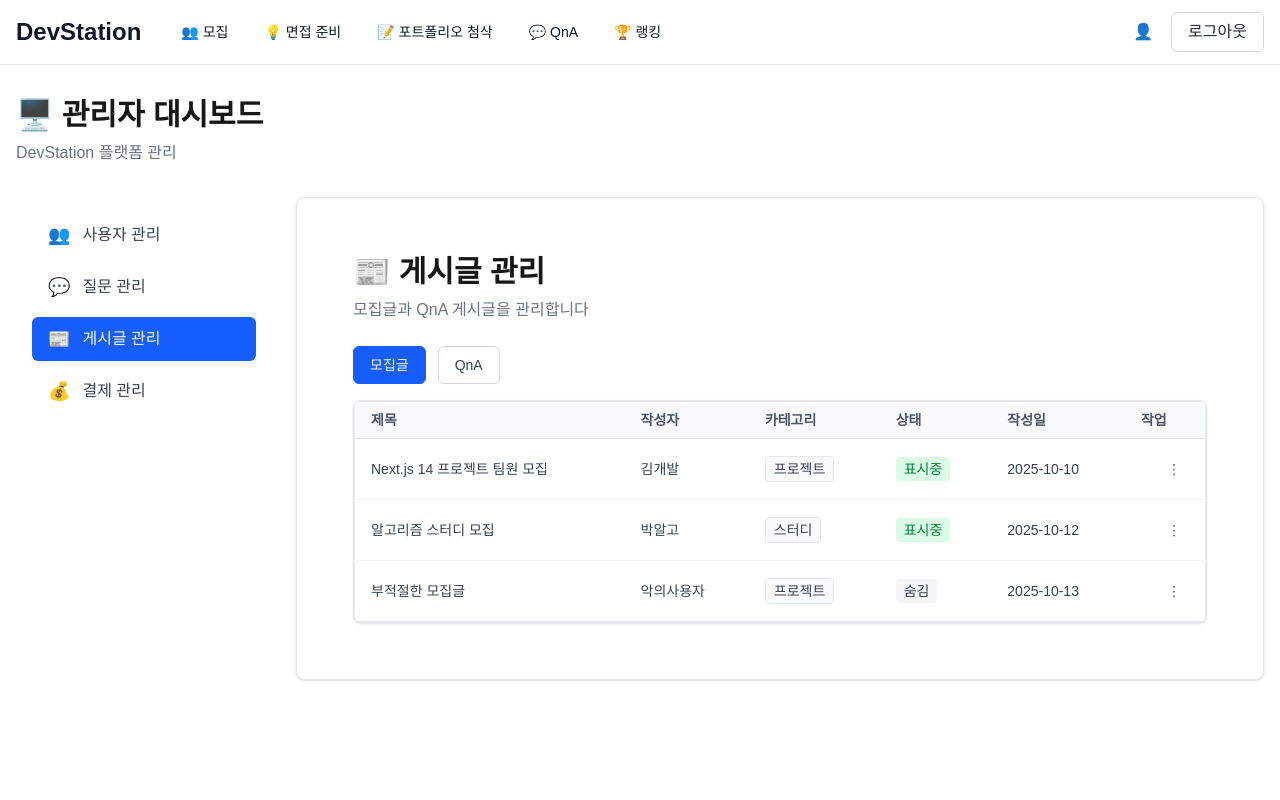
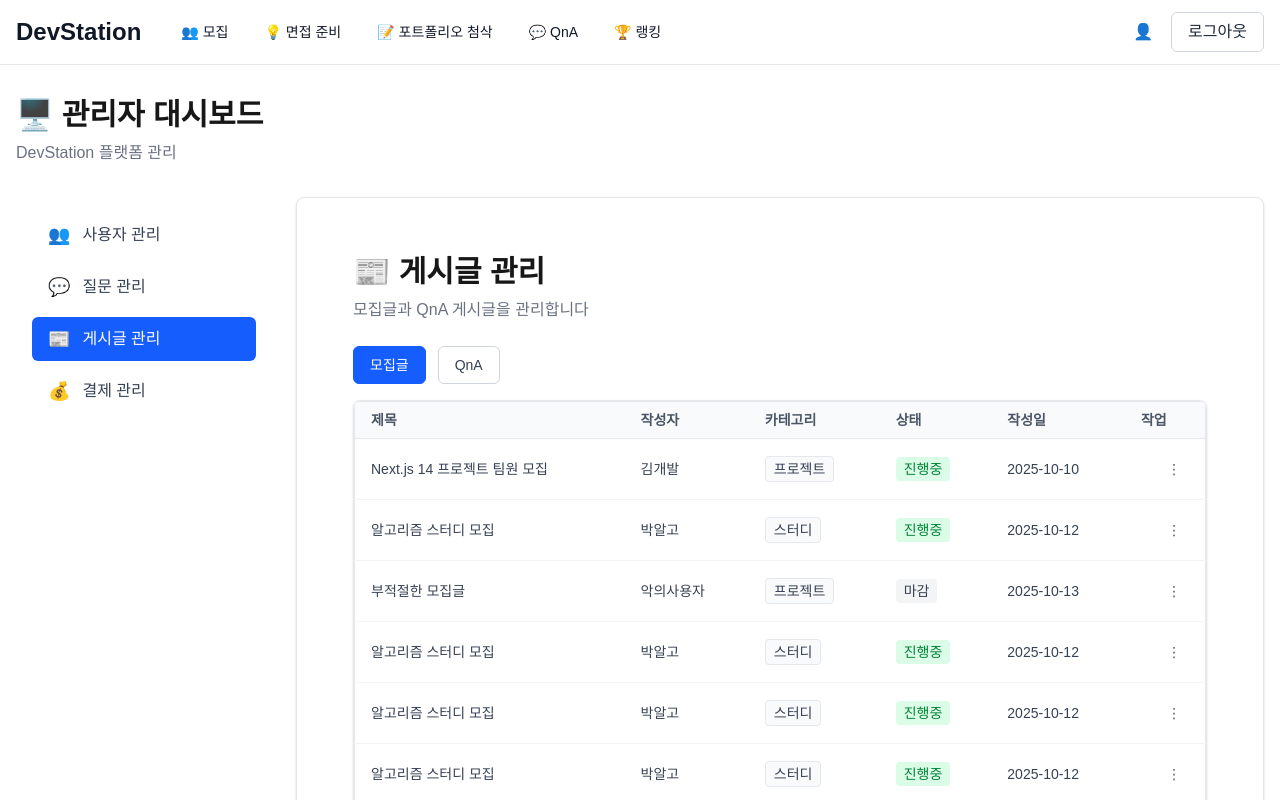
Before and after one commit to prgrms-be-devcourse/NBE7-9-2-Team04, a Next.js app in the folder frontend/: page /admin/recruitments in a window 1280 px wide. Shown: the top 800 px of the page. Built offline with nearby package versions, Linux system fonts and the light colour scheme.

Commit message:
feature: 프론트 QnA 제외 디자인 완성

```diff
--- a/frontend/src/app/admin/page.tsx
+++ b/frontend/src/app/admin/page.tsx
@@ -231,7 +231,7 @@ export default function AdminUsersPage() {
                               }}
                               className="text-red-600"
                             >
-                              영구 차단
+                              영구 정지
                             </DropdownMenuItem>
                           </>
                         ) : (
--- a/frontend/src/app/admin/questions/page.tsx
+++ b/frontend/src/app/admin/questions/page.tsx
@@ -1,7 +1,7 @@
-"use client"
+"use client";
 
-import { useState } from "react"
-import Link from "next/link"
+import { useState } from "react";
+import Link from "next/link";
 import {
   Table,
   TableBody,
@@ -9,12 +9,12 @@ import {
   TableHead,
   TableHeader,
   TableRow,
-} from "@/components/ui/table"
+} from "@/components/ui/table";
 import {
   DropdownMenuContent,
   DropdownMenuItem,
   useDropdown,
-} from "@/components/ui/dropdown-menu"
+} from "@/components/ui/dropdown-menu";
 
 // ✅ Mock questions data
 const mockQuestions = [
@@ -58,48 +58,60 @@ const mockQuestions = [
     submittedBy: "이프론트",
     submittedAt: "2025-10-13",
   },
-]
+];
 
 export default function AdminQuestionsPage() {
-  const [questions, setQuestions] = useState(mockQuestions)
+  const [questions, setQuestions] = useState(mockQuestions);
 
   const handleApprove = (id: string) => {
-    setQuestions((prev) => prev.map((q) => (q.id === id ? { ...q, status: "approved" } : q)))
-    alert("질문이 승인되었습니다.")
-  }
+    setQuestions((prev) =>
+      prev.map((q) => (q.id === id ? { ...q, status: "approved" } : q))
+    );
+    alert("질문이 승인되었습니다.");
+  };
 
   const handleReject = (id: string) => {
-    setQuestions((prev) => prev.map((q) => (q.id === id ? { ...q, status: "rejected" } : q)))
-    alert("질문이 거부되었습니다.")
-  }
+    setQuestions((prev) =>
+      prev.map((q) => (q.id === id ? { ...q, status: "rejected" } : q))
+    );
+    alert("질문이 거부되었습니다.");
+  };
 
   const handleDelete = (id: string) => {
-    setQuestions((prev) => prev.filter((q) => q.id !== id))
-    alert("질문이 삭제되었습니다.")
-  }
-
+    setQuestions((prev) => prev.filter((q) => q.id !== id));
+    alert("질문이 삭제되었습니다.");
+  };
 
   const getStatusBadge = (status: string) => {
-    const base = "px-2 py-1 text-sm rounded"
+    const base = "px-2 py-1 text-sm rounded";
     switch (status) {
       case "approved":
-        return <span className={`${base} bg-green-100 text-green-700`}>승인됨</span>
+        return (
+          <span className={`${base} bg-green-100 text-green-700`}>승인됨</span>
+        );
       case "pending":
-        return <span className={`${base} bg-yellow-100 text-yellow-700`}>대기중</span>
+        return (
+          <span className={`${base} bg-yellow-100 text-yellow-700`}>
+            대기중
+          </span>
+        );
       case "rejected":
-        return <span className={`${base} bg-red-100 text-red-700`}>거부됨</span>
+        return (
+          <span className={`${base} bg-red-100 text-red-700`}>거부됨</span>
+        );
       default:
-        return null
+        return null;
     }
-  }
-
+  };
 
   return (
     <div className="max-w-7xl mx-auto p-8 space-y-6">
       {/* Header */}
       <div>
         <h1 className="text-3xl font-bold mb-2">📝 질문 관리</h1>
-        <p className="text-gray-500">CS 면접 질문을 관리하고 사용자 제출 질문을 승인합니다</p>
+        <p className="text-gray-500">
+          CS 면접 질문을 관리하고 사용자 제출 질문을 승인합니다
+        </p>
       </div>
 
       {/* Table */}
@@ -118,7 +130,7 @@ export default function AdminQuestionsPage() {
 
           <TableBody>
             {questions.map((q) => {
-              const { ref, open, setOpen } = useDropdown()
+              const { ref, open, setOpen } = useDropdown();
               return (
                 <TableRow key={q.id}>
                   {/* 질문 제목 */}
@@ -161,31 +173,27 @@ export default function AdminQuestionsPage() {
                           <>
                             <DropdownMenuItem
                               onClick={() => {
-                                handleApprove(q.id)
-                                setOpen(false)
+                                handleApprove(q.id);
+                                setOpen(false);
                               }}
                             >
                               승인
                             </DropdownMenuItem>
                             <DropdownMenuItem
                               onClick={() => {
-                                handleReject(q.id)
-                                setOpen(false)
+                                handleReject(q.id);
+                                setOpen(false);
                               }}
                             >
                               거부
                             </DropdownMenuItem>
                           </>
                         )}
-                        <DropdownMenuItem
-                          onClick={() => alert("✏️ 수정 기능은 준비 중입니다.")}
-                        >
-                          수정
-                        </DropdownMenuItem>
+
                         <DropdownMenuItem
                           onClick={() => {
-                            handleDelete(q.id)
-                            setOpen(false)
+                            handleDelete(q.id);
+                            setOpen(false);
                           }}
                           className="text-red-600"
                         >
@@ -195,11 +203,11 @@ export default function AdminQuestionsPage() {
                     </div>
                   </TableCell>
                 </TableRow>
-              )
+              );
             })}
           </TableBody>
         </Table>
       </div>
     </div>
-  )
+  );
 }
--- a/frontend/src/app/admin/recruitments/page.tsx
+++ b/frontend/src/app/admin/recruitments/page.tsx
@@ -42,6 +42,71 @@ const mockRecruitmentPosts = [
     status: "hidden",
     createdAt: "2025-10-13",
   },
+  {
+    id: "r4",
+    title: "알고리즘 스터디 모집",
+    author: "박알고",
+    category: "스터디",
+    status: "visible",
+    createdAt: "2025-10-12",
+  },
+  {
+    id: "r5",
+    title: "알고리즘 스터디 모집",
+    author: "박알고",
+    category: "스터디",
+    status: "visible",
+    createdAt: "2025-10-12",
+  },
+  {
+    id: "r6",
+    title: "알고리즘 스터디 모집",
+    author: "박알고",
+    category: "스터디",
+    status: "visible",
+    createdAt: "2025-10-12",
+  },
+  {
+    id: "r7",
+    title: "알고리즘 스터디 모집",
+    author: "박알고",
+    category: "스터디",
+    status: "visible",
+    createdAt: "2025-10-12",
+  },
+  {
+    id: "r8",
+    title: "알고리즘 스터디 모집",
+    author: "박알고",
+    category: "스터디",
+    status: "visible",
+    createdAt: "2025-10-12",
+  },
+  {
+    id: "r9",
+    title: "알고리즘 스터디 모집",
+    author: "박알고",
+    category: "스터디",
+    status: "visible",
+    createdAt: "2025-10-12",
+  },
+  {
+    id: "r10",
+    title: "알고리즘 스터디 모집",
+    author: "박알고",
+    category: "스터디",
+    status: "visible",
+    createdAt: "2025-10-12",
+  },
+  {
+    id: "r11",
+    title: "알고리즘 스터디 모집",
+    author: "박알고",
+    category: "스터디",
+    status: "visible",
+    createdAt: "2025-10-12",
+  },
+
 ]
 
 const mockQnAPosts = [
@@ -91,9 +156,9 @@ export default function AdminPostsPage() {
   const getStatusBadge = (status: string) => {
     const base = "px-2 py-1 text-sm rounded"
     return status === "visible" ? (
-      <span className={`${base} bg-green-100 text-green-700`}>표시중</span>
+      <span className={`${base} bg-green-100 text-green-700`}>진행중</span>
     ) : (
-      <span className={`${base} bg-gray-100 text-gray-700`}>숨김</span>
+      <span className={`${base} bg-gray-100 text-gray-700`}>마감</span>
     )
   }
 
@@ -189,7 +254,7 @@ export default function AdminPostsPage() {
                               setOpen(false)
                             }}
                           >
-                            숨김 처리
+                            마감 처리
                           </DropdownMenuItem>
                         ) : (
                           <DropdownMenuItem
--- a/frontend/src/app/mypage/page.tsx
+++ b/frontend/src/app/mypage/page.tsx
@@ -2,6 +2,7 @@
 
 import { useState, useEffect } from "react";
 import { useRouter } from "next/navigation";
+
 
 export default function ProfilePage() {
   const router = useRouter();
```
